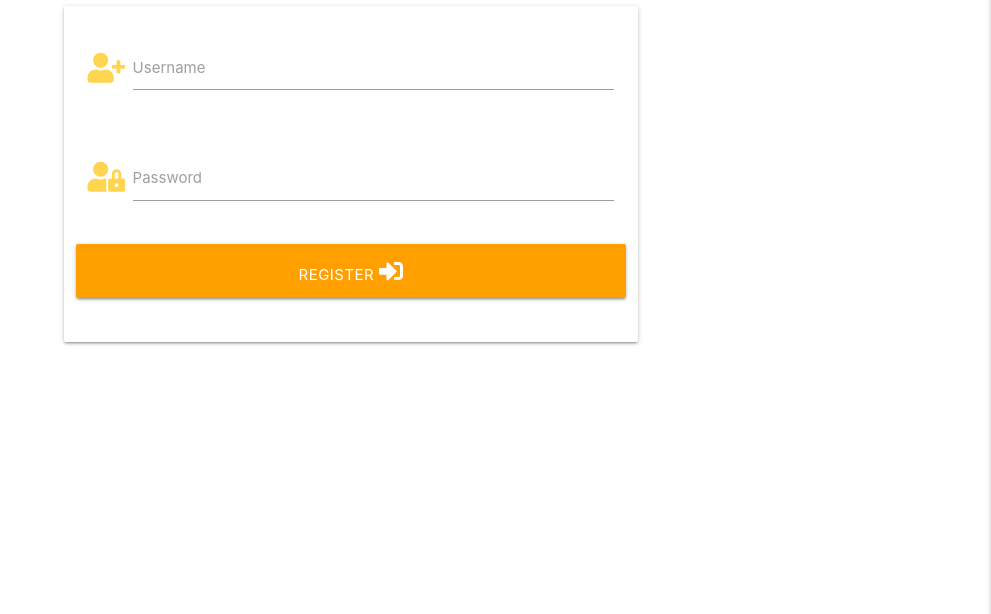
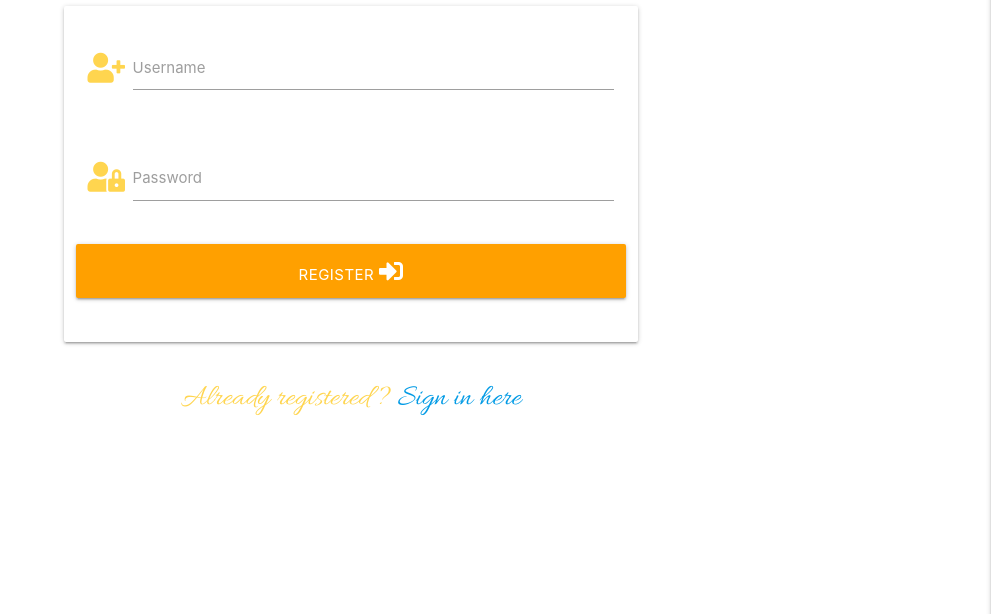
Before and after one commit to cnridley/recipes-online, a Flask app: page /register in a window 1280 px wide. Shown: the part 167-781 px from the top of the page, without its empty margins (289-1280 px from the left). Run offline with Flask 2, Linux system fonts and the light colour scheme; some libraries are stand-ins or nearby versions.

Commit message:
made some changes to css

```diff
--- a/static/css/style.css
+++ b/static/css/style.css
@@ -15,3 +15,12 @@ body {
     font-family: 'Allura', cursive;
     font-size: 25px;
 }
+
+.text3 {
+    font-family: 'Allura', cursive;
+    font-size: 30px;
+}
+
+.collapsible-header{
+    margin: 5px;
+}
--- a/templates/categories.html
+++ b/templates/categories.html
@@ -2,7 +2,7 @@
 
 {% block content %}
 
-<h3 class="amber-text text-lighten-2 center-align text1">Categories</h3>
+<h3 class="amber-text text-lighten-2 center-align text1">Favourites For Later</h3>
 
   <div class="row">
   {% for category in categories %}
--- a/templates/get_recipes.html
+++ b/templates/get_recipes.html
@@ -28,7 +28,8 @@
     <li>
       <div class="collapsible-header amber lighten-2 white-text">
         <i class="fas fa-caret-down"></i>
-        <strong>{{ recipe.recipe_name }} </strong>
+        <strong>{{ recipe.recipe_name|upper }} </strong>
+
       </div>
       <div class="collapsible-body">
          <strong>{{ recipe.category_name }}</strong>
--- a/templates/profile.html
+++ b/templates/profile.html
@@ -15,7 +15,7 @@
     <li>
       <div class="collapsible-header amber lighten-2 white-text">
         <i class="fas fa-caret-down"></i>
-        <strong>{{ recipe.recipe_name }} </strong>
+        <strong>{{ recipe.recipe_name|upper }} </strong>
       </div>
       <div class="collapsible-body">
          <strong>{{ recipe.category_name }}</strong>
--- a/templates/register.html
+++ b/templates/register.html
@@ -33,5 +33,11 @@
       </div>
     </form>
   </div>
+  <div class="row">
+  <div class="col s12 center-align amber-text text-lighten-2 text3">
+  Already registered?
+  <a href="{{ url_for('login') }}">Sign in here</a>
+  </div>
+  </div>
 
 {% endblock %}
```
Also changed, not shown: templates/login.html (+7 -0 lines).
